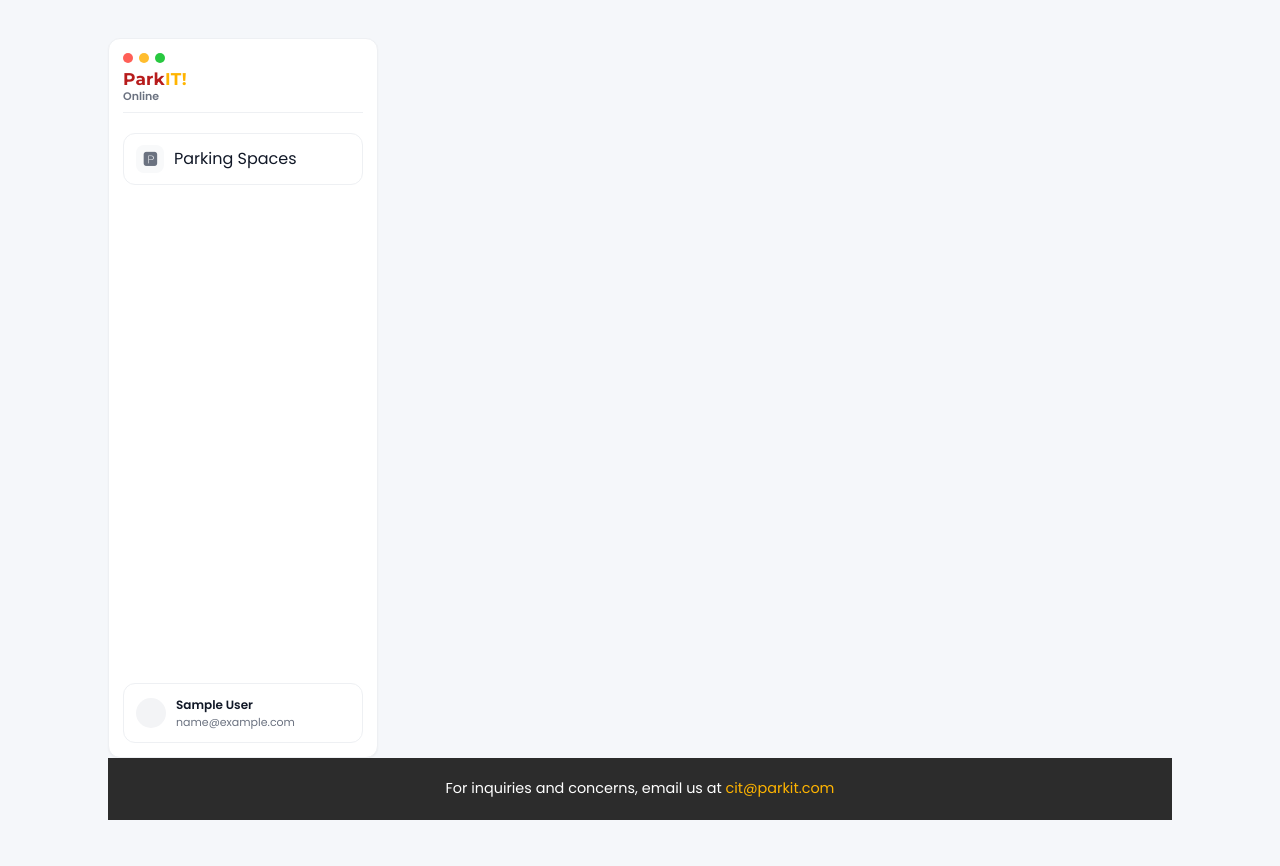
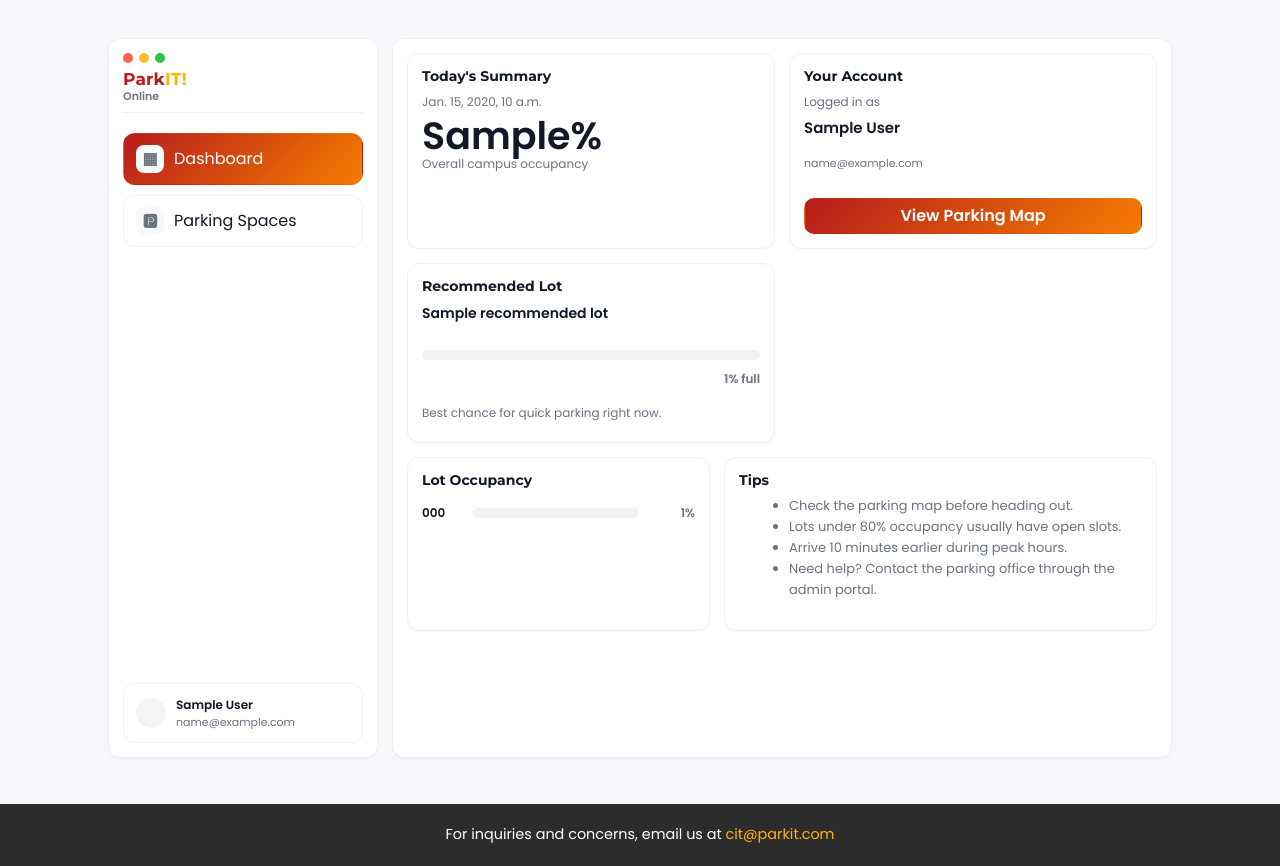
Before and after one commit to Kitanoed/Park_IT, a Django app: template templates/user_dashboard.html in a window 1280 px wide. Run offline with Django 5.2, Linux system fonts and the light colour scheme; the template is opened without the code that fills it: most values are stand-ins (such as "Sample title", 1, 10 or a date in 2020); parts of the project's set-up code (start-up, migrations or seed data) failed here and were passed over.

Commit message:
fix: student dashboard not fetching data

```diff
--- a/Park_IT/urls.py
+++ b/Park_IT/urls.py
@@ -6,6 +6,7 @@ from .views import (
     HomeView, RegisterView, LoginView, logout_view,
     SignInView, DashboardView, ParkingSpacesView, ManageUsersView, UserDashboardView,
     EditUserView, deactivate_user, activate_user, AddUserView, update_parking_slot_status,
+    StudentParkingSpacesView,
 )
 
 urlpatterns = [
@@ -18,6 +19,7 @@ urlpatterns = [
     path('dashboard/', DashboardView.as_view(), name='dashboard'),
     path('user-dashboard/', UserDashboardView.as_view(), name='user_dashboard'),
     path('parking-spaces/', ParkingSpacesView.as_view(), name='parking_spaces'),
+    path('student/parking-spaces/', StudentParkingSpacesView.as_view(), name='stud_parking_spaces'),
     path('parking-slots/<int:slot_id>/status/', update_parking_slot_status, name='update_slot_status'),
     path("manage-users/", ManageUsersView.as_view(), name="manage_users"),
     path("manage-users/add/", AddUserView.as_view(), name="add_user"),
--- a/templates/stud_parking_spaces.html
+++ b/templates/stud_parking_spaces.html
@@ -285,7 +285,10 @@
       </div>
 
       <nav class="nav">
-        <a class="active" href="{% url 'parking_spaces' %}">
+        <a href="{% url 'user_dashboard' %}">
+          <span class="ico">▦</span><span>Dashboard</span>
+        </a>
+        <a class="active" href="{% url 'stud_parking_spaces' %}">
           <span class="ico">🅿</span><span>Parking Spaces</span>
         </a>
       </nav>
--- a/templates/user_dashboard.html
+++ b/templates/user_dashboard.html
@@ -299,6 +299,9 @@
       </div>
 
       <nav class="nav">
+        <a class="active" href="{% url 'user_dashboard' %}">
+          <span class="ico">▦</span><span>Dashboard</span>
+        </a>
         <a href="{% url 'stud_parking_spaces' %}">
           <span class="ico">🅿</span><span>Parking Spaces</span>
         </a>
@@ -314,6 +317,76 @@
         </div>
       </div>
     </aside>
+
+    <section class="main">
+      <div class="grid-3">
+        <div class="card metric">
+          <h4>Today&apos;s Summary</h4>
+          <div class="sub">{{ summary_date }}</div>
+          <div class="big" style="font-size:38px;">{{ overall_occupancy_pct }}%</div>
+          <p class="sub">Overall campus occupancy</p>
+        </div>
+
+        <div class="card">
+          <h4>Your Account</h4>
+          <div class="sub">Logged in as</div>
+          <p class="nm" style="font-size:15px;">{{ full_name }}</p>
+          <p class="em">{{ email }}</p>
+          <button class="btn primary" style="margin-top:10px;" onclick="window.location='{% url 'stud_parking_spaces' %}'">
+            View Parking Map
+          </button>
+        </div>
+
+        <div class="card">
+          <h4>Recommended Lot</h4>
+          {% if recommended_lot %}
+            <p class="lot-name" style="font-size:14px;">{{ recommended_lot.name }}</p>
+            <div class="bar" style="margin:10px 0;">
+              <span class="seg red" style="width:{{ recommended_lot.segment_red }}%"></span>
+              <span class="seg yellow" style="width:{{ recommended_lot.segment_yellow }}%"></span>
+              <span class="seg green" style="width:{{ recommended_lot.segment_green }}%"></span>
+            </div>
+            <p class="percent">{{ recommended_lot.occupancy_percent }}% full</p>
+            <p class="sub">Best chance for quick parking right now.</p>
+          {% else %}
+            <p class="sub">Parking data is not available yet.</p>
+          {% endif %}
+        </div>
+      </div>
+
+      <div class="grid-lower">
+        <div class="card">
+          <h4>Lot Occupancy</h4>
+          {% if lot_status %}
+            {% for lot in lot_status %}
+            <div class="status-row">
+              <div class="lot-name">{{ lot.code }}</div>
+              <div class="bar">
+                <span class="seg red" style="width:{{ lot.segment_red }}%"></span>
+                <span class="seg yellow" style="width:{{ lot.segment_yellow }}%"></span>
+                <span class="seg green" style="width:{{ lot.segment_green }}%"></span>
+              </div>
+              <div class="percent">{{ lot.occupancy_percent }}%</div>
+            </div>
+            {% endfor %}
+          {% else %}
+            <div class="empty-state">Parking information is not available yet.</div>
+          {% endif %}
+        </div>
+
+        <div class="card">
+          <h4>Tips</h4>
+          <ul style="margin-left:18px;font-size:13px;color:var(--muted);line-height:1.6;">
+            <li>Check the parking map before heading out.</li>
+            <li>Lots under 80% occupancy usually have open slots.</li>
+            <li>Arrive 10 minutes earlier during peak hours.</li>
+            <li>Need help? Contact the parking office through the admin portal.</li>
+          </ul>
+        </div>
+      </div>
+    </section>
+  </div>
+</div>
 
 <div class="modal-overlay" id="accountModal">
   <div class="account-modal">
```
Also changed, not shown: Park_IT/views.py (+212 -174 lines), db.sqlite3.
